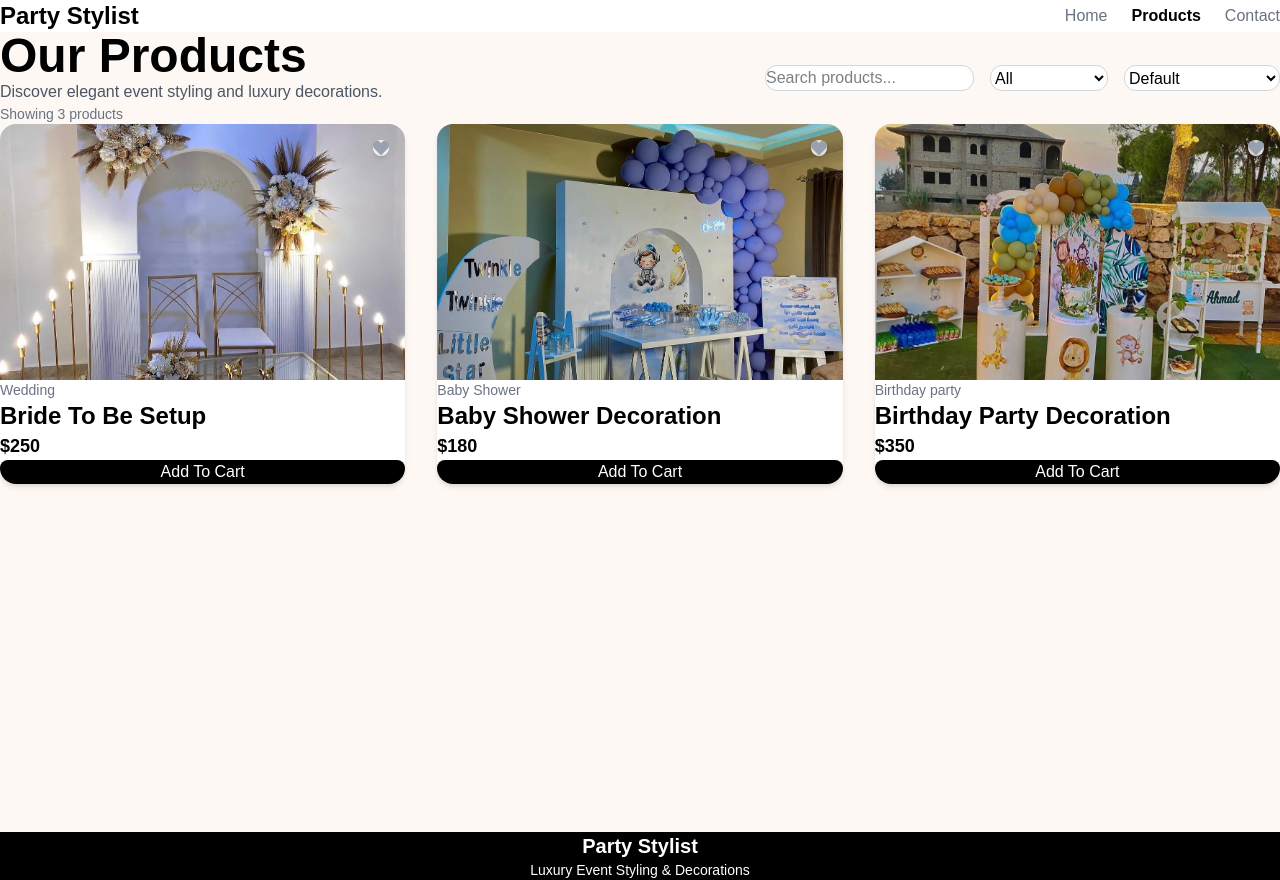
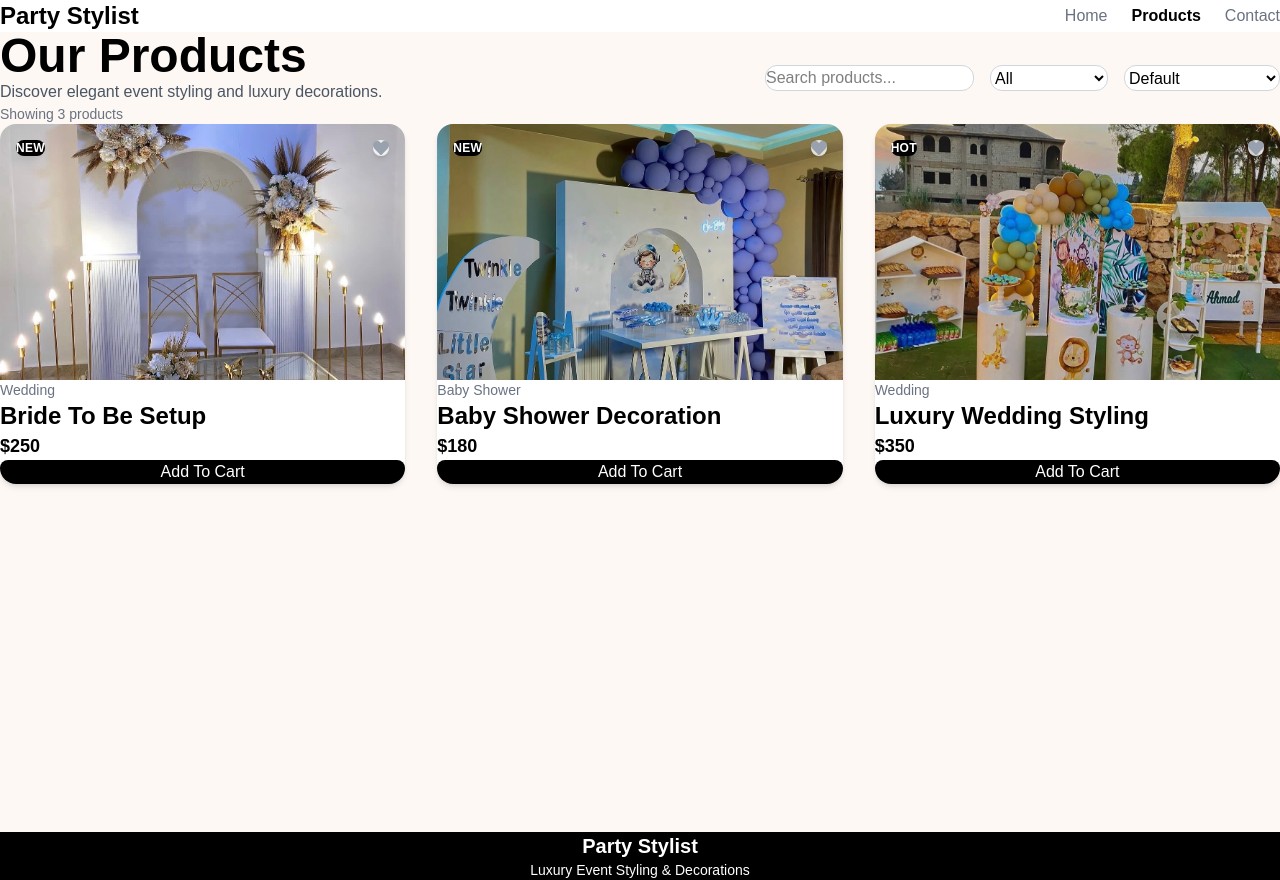
Before and after one commit to maya-said/party-stylist-project, a React (Vite) app: page /products in a window 1280 px wide. Built offline with nearby package versions, Linux system fonts and the light colour scheme.

Commit message:
add luxury product badges

```diff
--- a/src/components/ProductCard.tsx
+++ b/src/components/ProductCard.tsx
@@ -9,6 +9,7 @@ type ProductCardProps = {
   category: string;
   price: string;
   image: string;
+  badge: string;
   onClick: () => void;
 };
 
@@ -17,6 +18,7 @@ const ProductCard = ({
   category,
   price,
   image,
+  badge,
   onClick,
 }: ProductCardProps) => {
 
@@ -44,6 +46,13 @@ const ProductCard = ({
       onClick={onClick}
       className="bg-white rounded-2xl shadow-md overflow-hidden transition duration-300 hover:-translate-y-2 hover:shadow-2xl cursor-pointer group relative"
     >
+
+      {/* Badge */}
+      <div className="absolute top-4 left-4 z-20 bg-black text-white px-4 py-2 rounded-full text-xs font-semibold tracking-wide shadow-lg">
+
+        {badge}
+
+      </div>
 
       {/* Favorite Button */}
       <button
--- a/src/data/products.ts
+++ b/src/data/products.ts
@@ -3,12 +3,14 @@ import party2 from "../assets/images/party2.jpg";
 import party3 from "../assets/images/party3.jpg";
 
 export const products = [
+
   {
     id: 1,
     title: "Bride To Be Setup",
     category: "Wedding",
     price: "$250",
     image: party3,
+    badge: "NEW",
   },
 
   {
@@ -17,13 +19,16 @@ export const products = [
     category: "Baby Shower",
     price: "$180",
     image: party1,
+    badge: "NEW",
   },
 
   {
     id: 3,
-    title: "Birthday Party Decoration",
-    category: "Birthday party",
+    title: "Luxury Wedding Styling",
+    category: "Wedding",
     price: "$350",
     image: party2,
+    badge: "HOT",
   },
+
 ];
--- a/src/pages/ProductsPage.tsx
+++ b/src/pages/ProductsPage.tsx
@@ -176,6 +176,7 @@ const ProductsPage = () => {
                 category={product.category}
                 price={product.price}
                 image={product.image}
+                badge={product.badge}
                 onClick={() => setSelectedProduct(product)}
               />
             ))
--- a/src/types/productTypes.ts
+++ b/src/types/productTypes.ts
@@ -1,7 +1,8 @@
 export type Product = {
-  image: string;
   id: number;
   title: string;
   category: string;
   price: string;
+  image: string;
+  badge: string;
 };
```
